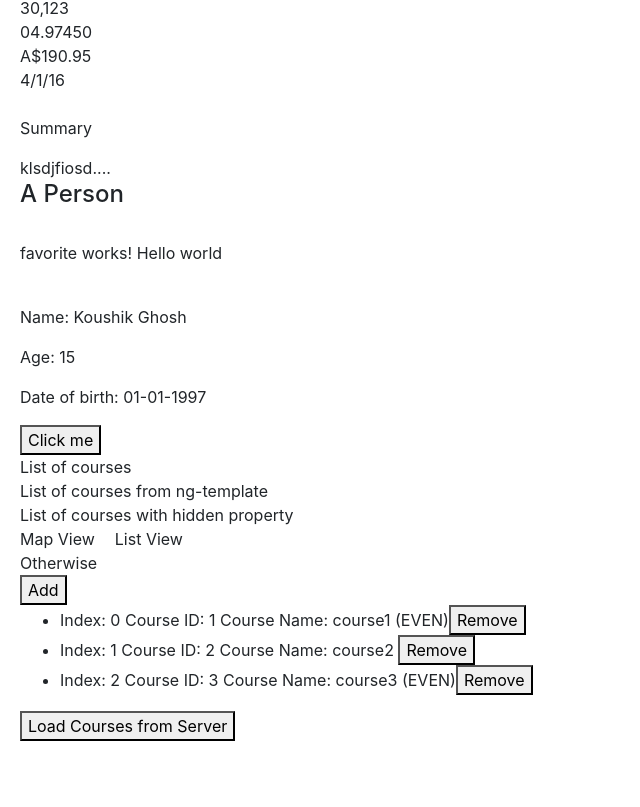
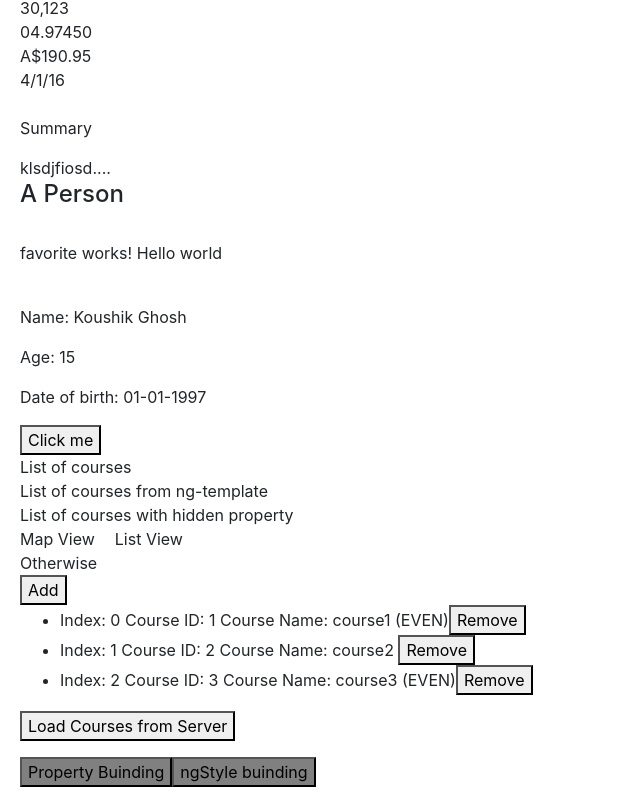
Before and after one commit to mdzobayer/angular-hello-world, an Angular app: page / in a window 1280 px wide. Shown: the part 662-1469 px from the top of the page, without its empty margins (0-640 px from the left). Before the commit the page ends 1439 px from the top, so only its background shows below. Built offline with nearby package versions, Linux system fonts and the light colour scheme.

Commit message:
Add ngStyle buinding syntax

```diff
--- a/src/app/app.component.html
+++ b/src/app/app.component.html
@@ -59,3 +59,20 @@
         {{ course.name}}
     </li>
 </ul>
+
+<button
+    [style.backgroundColor]="canSave ? 'blue': 'gray'"
+    [style.color]="canSave ? 'white': 'black'"
+    [style.fontWeight]="canSave ? 'bold': 'normal'"
+>
+Property Buinding
+</button>
+
+<button
+    [ngStyle]="{
+        'backgroundColor': canSave ? 'blue': 'gray',
+        'color': canSave ? 'white': 'black',
+        'fontWeight': canSave ? 'bold': 'normal'
+    }"
+>ngStyle buinding</button
+    >
--- a/src/app/app.component.ts
+++ b/src/app/app.component.ts
@@ -12,6 +12,7 @@
 export class AppComponent {
   title = 'hello-world';
   courses:number [] = [1, 2];
+  canSave:boolean = false;
 
   viewMode = 'someThingElse';
 
```
